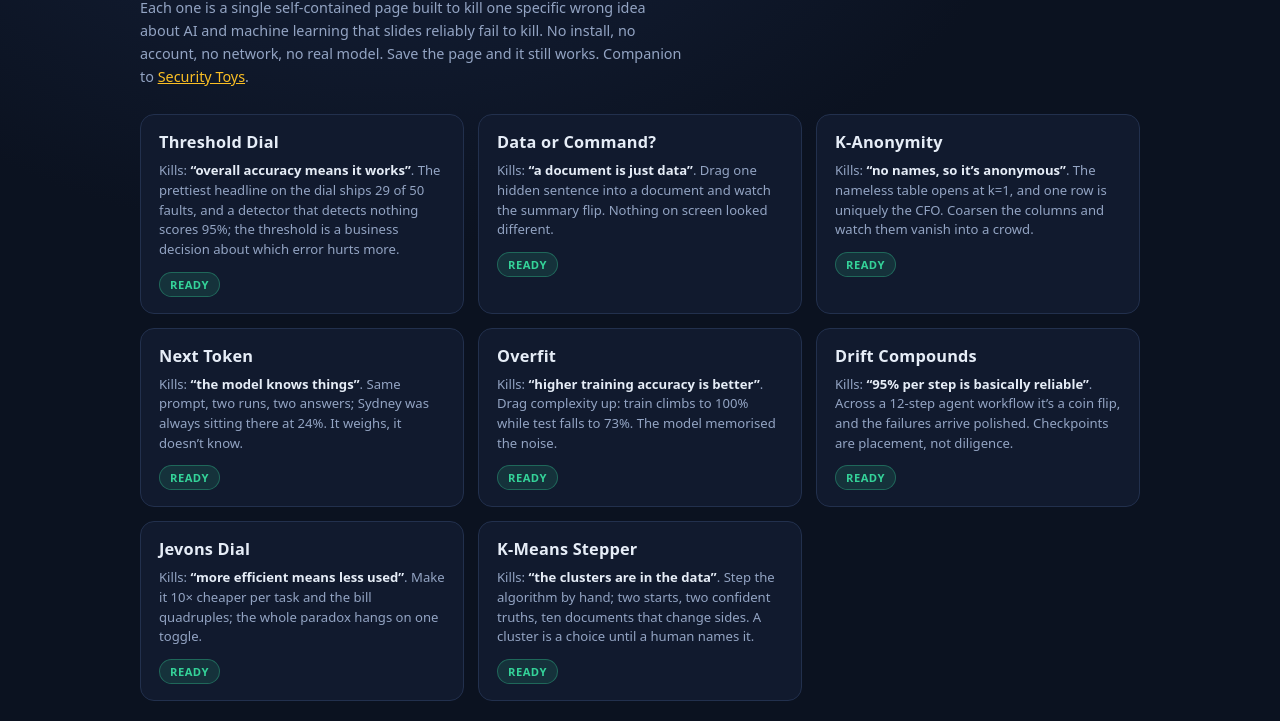
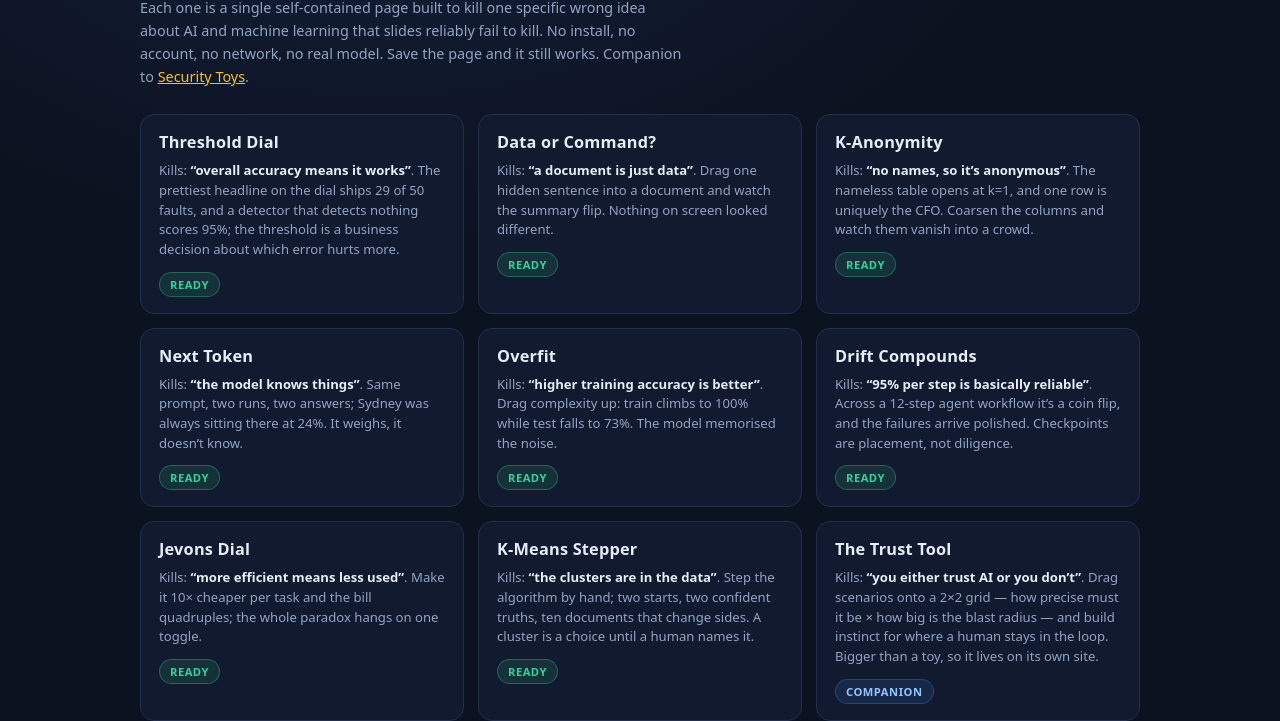
Before and after one commit to michael-borck/ai-toys, a plain HTML site: page index.html in a window 1280 px wide. Shown: the part 85-806 px from the top of the page. Drawn offline with Linux system fonts and the light colour scheme.

Commit message:
Add companion card for The Trust Tool
Links out to trusttool.borck.education; stays external because it breaks
the single-file/no-storage house rules by design.

Co-Authored-By: Claude Fable 5 <noreply@anthropic.com>

```diff
--- a/index.html
+++ b/index.html
@@ -36,6 +36,7 @@
        font-size:.7em; font-weight:700; letter-spacing:.5px; text-transform:uppercase;
        background:#34d39922; color:var(--good); border:1px solid #34d39955;}
   .tag.soon{background:#93a4c322; color:var(--muted); border-color:#93a4c344;}
+  .tag.ext{background:#3b82f622; color:#93c5fd; border-color:#3b82f655;}
   h3{font-size:.75em; text-transform:uppercase; letter-spacing:1.2px; color:var(--muted);
      margin:34px 0 12px;}
   .rules{color:var(--muted); font-size:.84em; line-height:1.7; padding-left:1.1em;}
@@ -117,6 +118,14 @@
       <span class="tag">Ready</span>
     </a>
 
+    <a class="toy" href="https://trusttool.borck.education/">
+      <h2>The Trust Tool</h2>
+      <p class="kills">Kills: <b>&ldquo;you either trust AI or you don&rsquo;t&rdquo;</b>. Drag scenarios onto a
+        2&times;2 grid &mdash; how precise must it be &times; how big is the blast radius &mdash; and build
+        instinct for where a human stays in the loop. Bigger than a toy, so it lives on its own site.</p>
+      <span class="tag ext">Companion</span>
+    </a>
+
   </div>
 
   <h3>House rules</h3>
```
Also changed, not shown: 1 other file.
